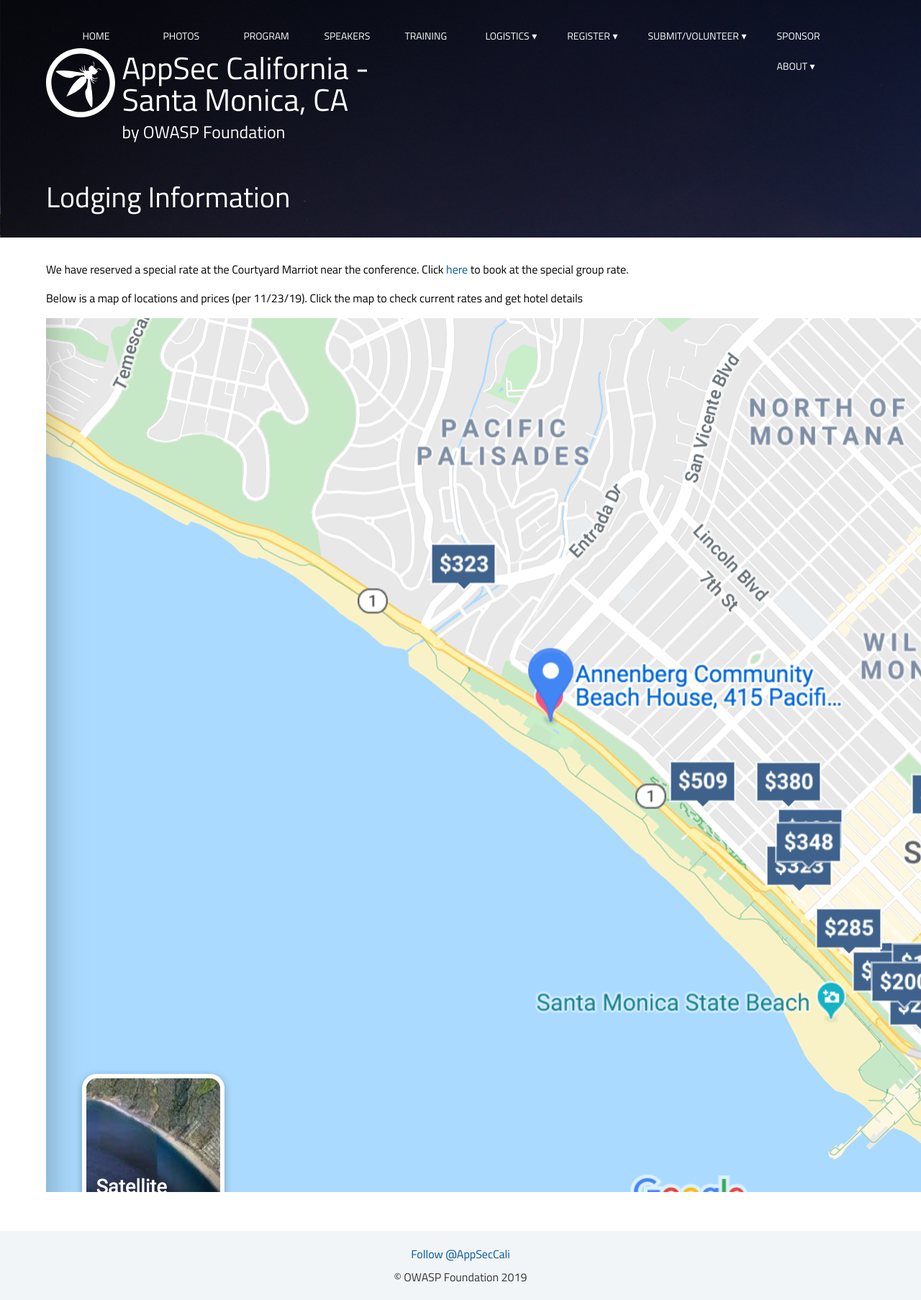
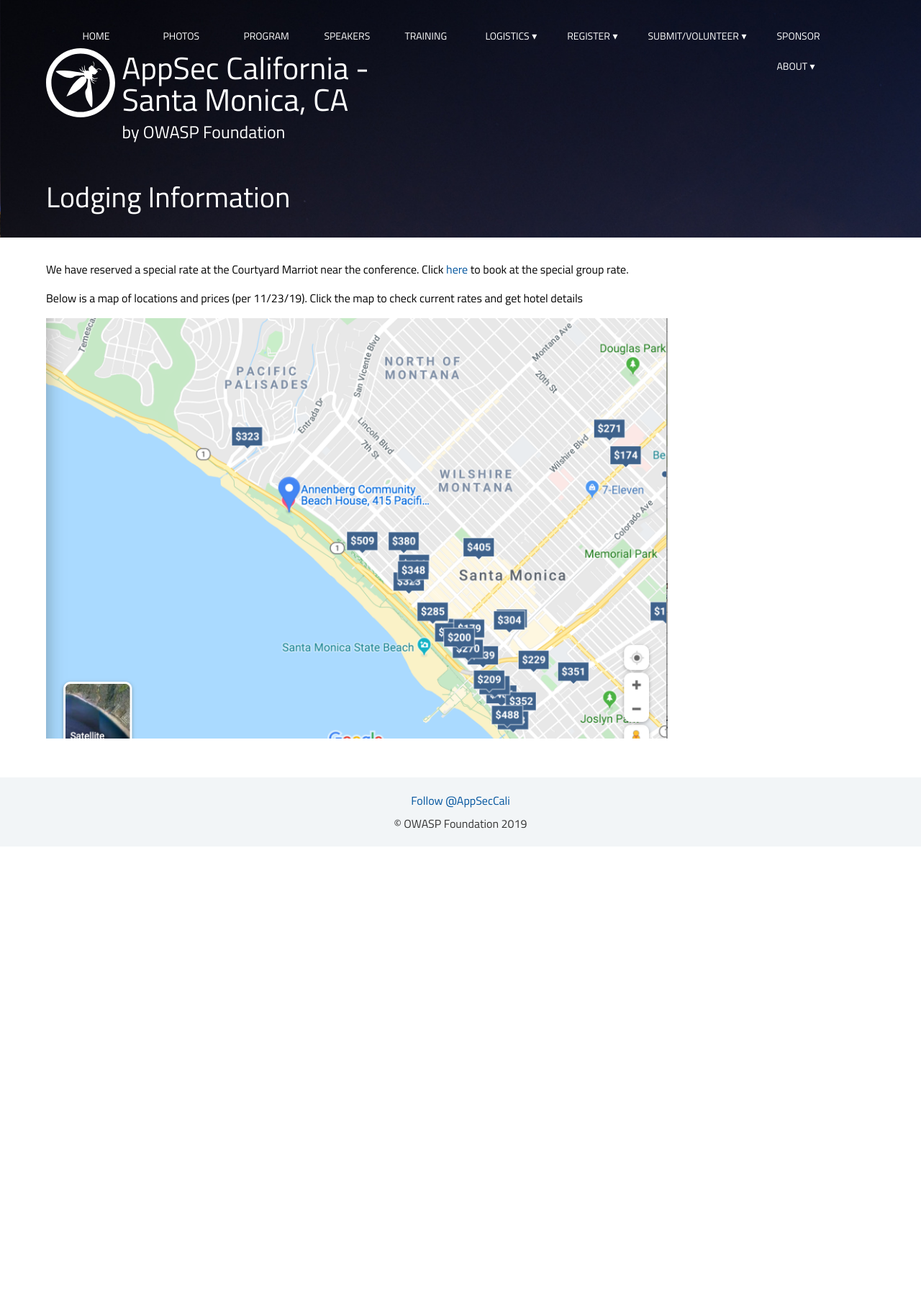
Before and after one commit to OWASP/2020-appseccalifornia, a Jekyll site: the page built from lodging/index.html, in a window 1280 px wide. Shown: the whole page at 72% size. Built offline with Jekyll 4.4.1, drawn with Linux system fonts in a browser that asks for light colours; some web fonts are replaced; comment, search, counter and statistics services are not loaded; after the commit the page ends 1176 px from its top, so only the background shows below that.

Commit message:
fixing image layout on lodging map

```diff
--- a/lodging/index.html
+++ b/lodging/index.html
@@ -8,5 +8,5 @@
 
 <p>Below is a map of locations and prices (per 11/23/19). Click the map to check current rates and get hotel details</p>
 <p>
-<a href="https://www.google.com/maps/search/Hotels/@34.0244371,-118.5241809,14z/data=!4m13!2m12!3m6!1sHotels!2sAnnenberg+Community+Beach+House,+415+Pacific+Coast+Hwy,+Santa+Monica,+CA+90402!3s0x80c2a4944c31748f:0xa736245290fc2352!4m2!1d-118.5133233!2d34.0244025!5m3!5m2!1s2020-01-21!2i3!6e3"><img src="../assets/images/hotelmap.png"></a>
+<a href="https://www.google.com/maps/search/Hotels/@34.0244371,-118.5241809,14z/data=!4m13!2m12!3m6!1sHotels!2sAnnenberg+Community+Beach+House,+415+Pacific+Coast+Hwy,+Santa+Monica,+CA+90402!3s0x80c2a4944c31748f:0xa736245290fc2352!4m2!1d-118.5133233!2d34.0244025!5m3!5m2!1s2020-01-21!2i3!6e3"><img src="../assets/images/hotelmap.png" align="center" width="75%"></a>
 </p>
```
